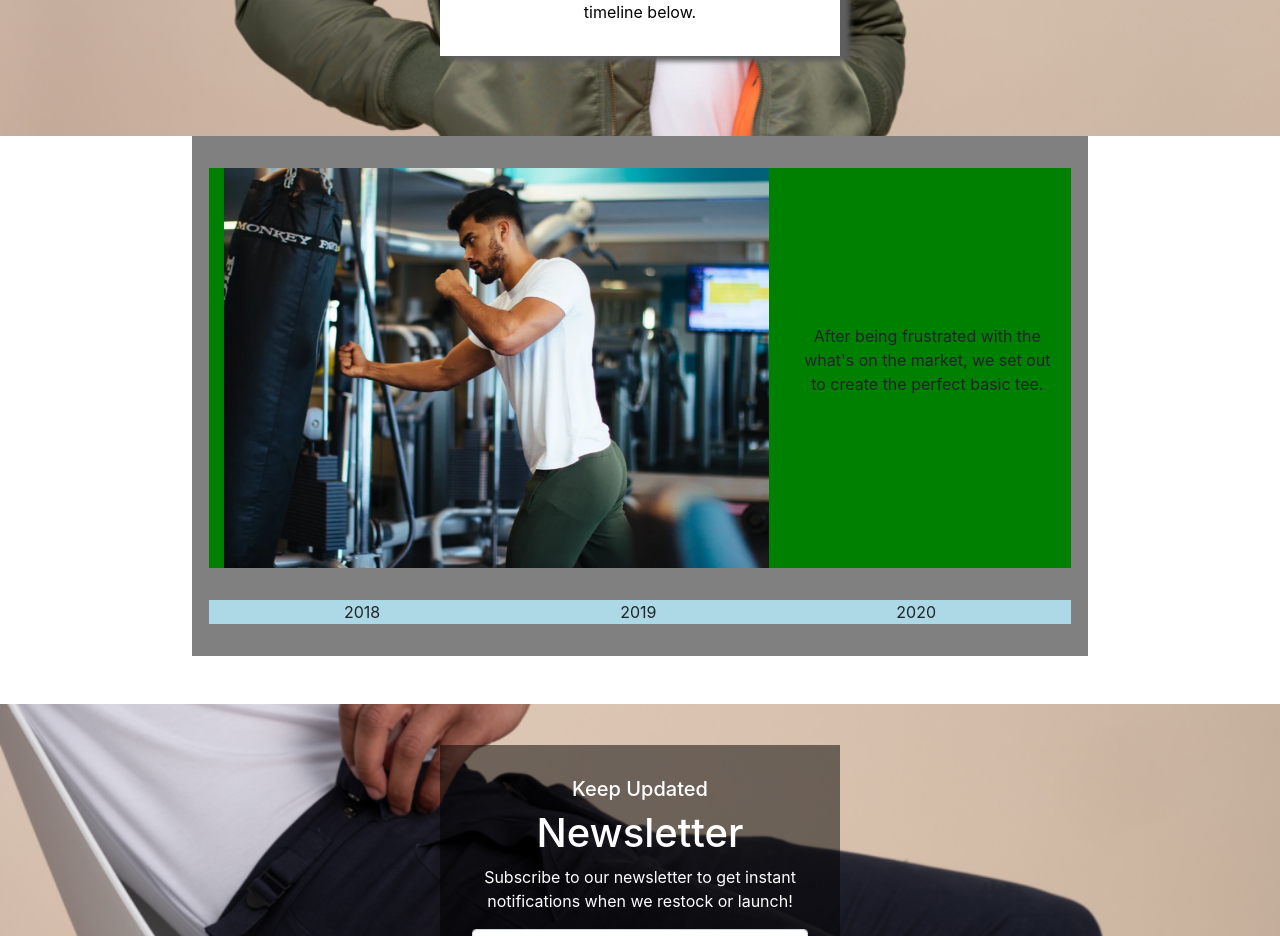
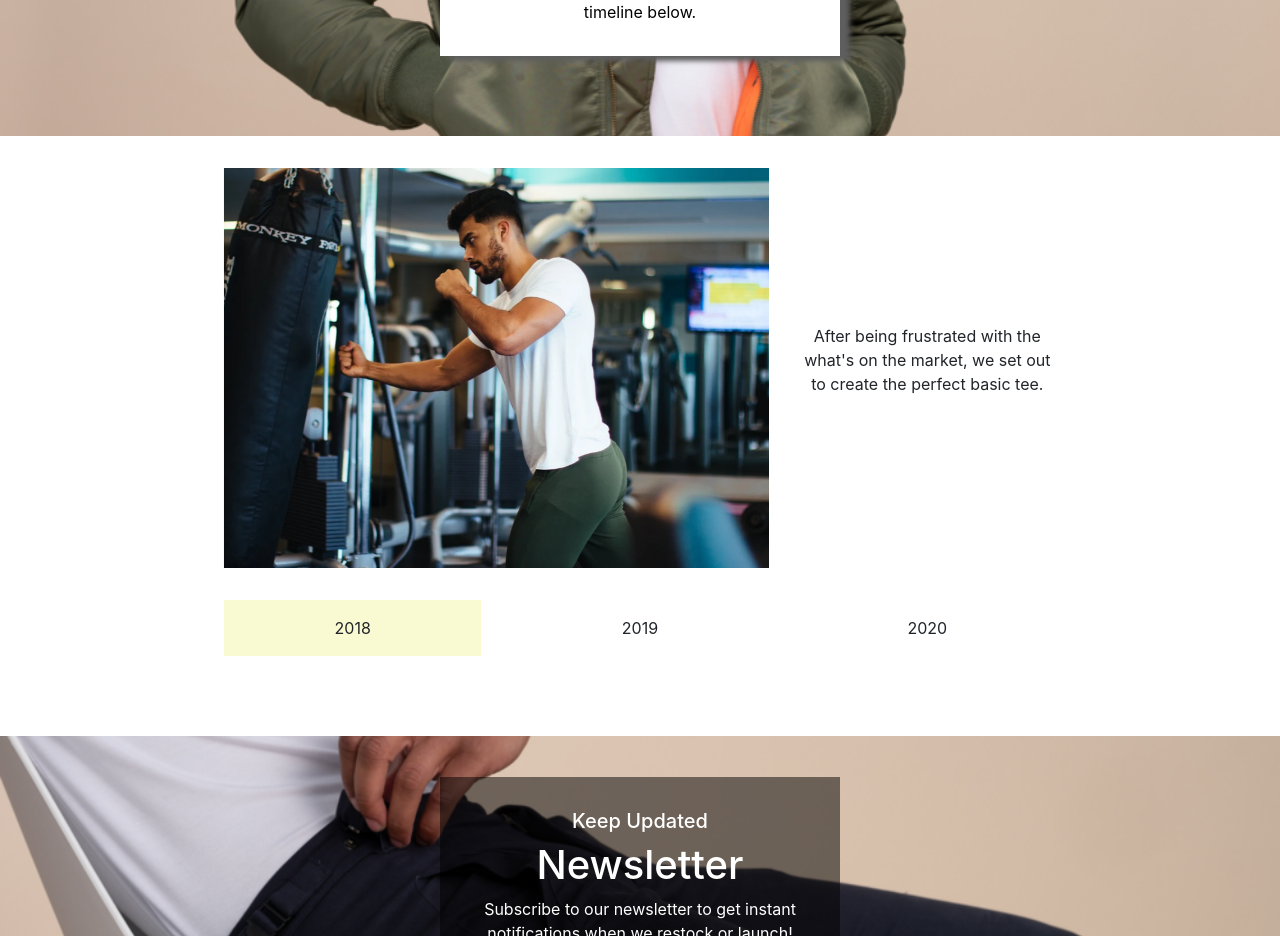
Before and after one commit to MatthewSusanto/Essentials-eCommerceProject, a React (Create React App) app in the folder essentials/: page / in a window 1280 px wide. Shown: the part 1080-2016 px from the top of the page. Built offline with nearby package versions, Linux system fonts and the light colour scheme.

Commit message:
added timeline

```diff
--- a/essentials/src/home/Hero.css
+++ b/essentials/src/home/Hero.css
@@ -103,26 +103,58 @@
 
 
 .timeline{
-    background-color: gray;
+
  }
 
  .radio{
-    display: flex;
+
     align-items: center;
     text-align: center;
     justify-content: space-around;
     margin-top: 2rem;
-    background-color: lightblue;
+
 
 
 
  }
 
 
+
+.radio1{
+    padding: 1rem 0 1rem 0;
+    background-color: lightgoldenrodyellow;
+}
+
+ .radio2{
+    padding: 1rem 0 1rem 0;
+}
+.radio3{
+    padding: 1rem 0 1rem 0;
+}
+
+
+.radio1:hover{
+
+    background-color: lightgoldenrodyellow;
+    cursor: pointer;
+}
+
+.radio2:hover{
+
+    background-color: lightgoldenrodyellow;
+    cursor: pointer;
+}
+
+.radio3:hover{
+
+    cursor: pointer;
+    background-color: lightgoldenrodyellow;
+}
+
  .rowHeight{
 
-     background-color: green;
-     justify-content: center;
-   align-items: center;
-   text-align: center;
+    margin-bottom: 2rem;
+    justify-content: center;
+    align-items: center;
+     text-align: center;
  }
--- a/essentials/src/home/Timeline.js
+++ b/essentials/src/home/Timeline.js
@@ -11,14 +11,76 @@ import timeline3 from './images/timeline3.png'
 class Timeline extends Component {
 
     state = {
+        radio: 1
+    }
+
+    textRadio = () => {
+
+        if (this.state.radio == 1) {
+
+            return (<p>
+                After being frustrated with the what's on the market, we set out to create the perfect basic tee.
+            </p>)
+        }
+
+        else if (this.state.radio == 2) {
+
+            return (<p>
+                After releasing the basic tee and seeing the amazing response, we decided to take our talents to a lot of the other essentials everyone needs. We created the perfect V-Necks, Long Sleeve tees, Hoodies, Track Pants, Underwear and Socks.
+            </p>)
+        }
+
+        else if (this.state.radio == 3) {
+
+            return (<p>
+                After solidifying the base essentials, we started working towards developing items that offer the look of formal wear but the versatility and the comfort of an Essentials. The Essentials Cargo showcases our effort to push the boundaries and bridge the gap between comfort and formal wear.
+            </p>)
+        }
+
 
     }
 
+    imgRadio = () => {
+
+        if (this.state.radio == 1) {
+
+            return (<img src={timeline1} className="timelineImg" />)
+        }
+
+        else if (this.state.radio == 2) {
+
+            return (<img src={timeline2} className="timelineImg" />)
+        }
+
+        else if (this.state.radio == 3) {
+
+            return (<img src={timeline3} className="timelineImg" />)
+        }
+
+
+    }
+
+    radioActive = (number) => {
+        if (number == 1) {
+
+            this.setState({ radio: 1 })
+        }
+
+        else if (number == 2) {
+
+            this.setState({ radio: 2 })
+        }
+
+        else if (number == 3) {
+
+            this.setState({ radio: 3 })
+        }
+    }
+
+    render() {
 
 
 
-
-    render() {
 
 
         return (
@@ -32,29 +94,26 @@ class Timeline extends Component {
                         <Col sm={8} >
 
 
-                            <img src={timeline1} className="timelineImg" />
+                            {this.imgRadio(this.state.radio)}
 
 
                         </Col>
 
                         <Col sm={4} >
 
-
-
-
-
-                            <p>After being frustrated with the what's on the market, we set out to create the perfect basic tee.</p>
-
-
+                            {this.textRadio(this.state.radio)}
 
                         </Col>
                     </Row>
 
 
                     <Row >
-                        <Col className="radio">
-                            <div>2018</div> <div>2019</div> <div>2020</div>
-                        </Col>
+
+                        <Col><div className="radio1" onClick={() => this.radioActive(1)}>2018</div></Col>
+                        <Col><div className="radio2" onClick={() => this.radioActive(2)}>2019</div></Col>
+                        <Col> <div className="radio3" onClick={() => this.radioActive(3)}>2020</div></Col>
+
+
 
                     </Row>
                 </Container>
```
